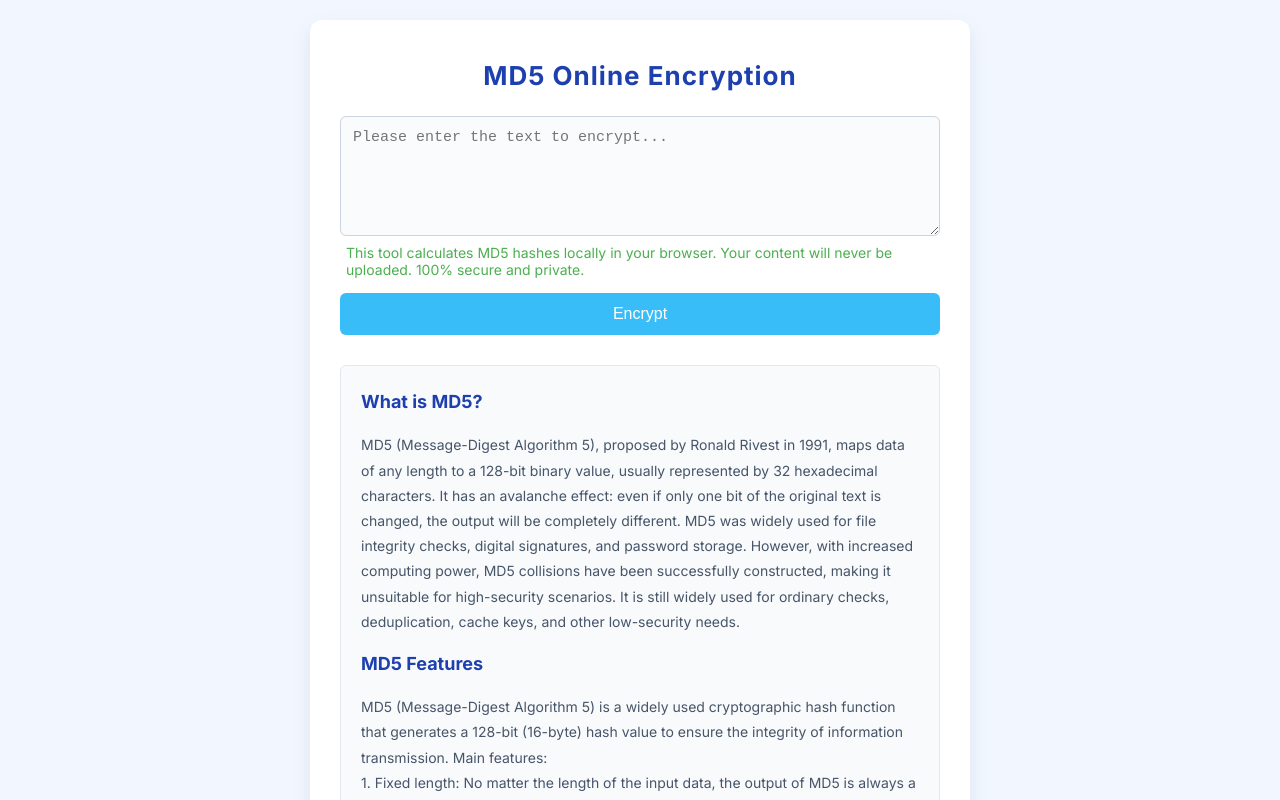
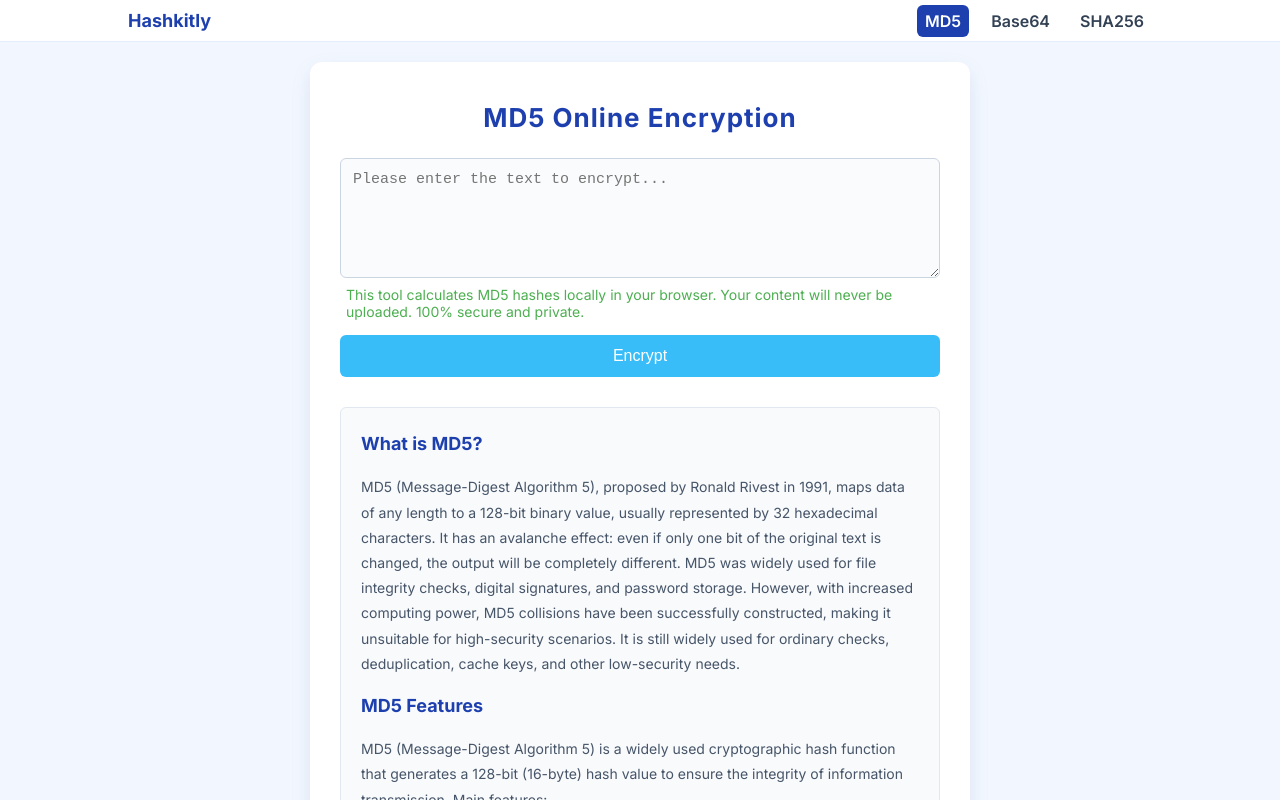
Before and after one commit to darren562/md5-tool, a Next.js app: page / in a window 1280 px wide. Shown: the top 800 px of the page. Built offline with nearby package versions, Linux system fonts and the light colour scheme.

Commit message:
add nav bar

```diff
--- /dev/null
+++ b/app/components/NavBar.tsx
@@ -0,0 +1,40 @@
+"use client";
+
+import Link from "next/link";
+import { usePathname } from "next/navigation";
+import { useState } from "react";
+
+export default function NavBar() {
+  const pathname = usePathname();
+  const [open, setOpen] = useState(false);
+
+  const isActive = (href: string) => (pathname === href ? "active" : "");
+
+  return (
+    <nav className="topnav">
+      <div className="nav-inner">
+        <Link href="/" className="logo">
+          Hashkitly
+        </Link>
+        <button
+          className="menu-btn"
+          aria-label="Toggle navigation"
+          onClick={() => setOpen((v) => !v)}
+        >
+          ☰
+        </button>
+        <div className={`nav-links ${open ? "open" : ""}`}>
+          <Link href="/" className={isActive("/")}>
+            MD5
+          </Link>
+          <Link href="/base64" className={isActive("/base64")}>
+            Base64
+          </Link>
+          <Link href="/sha256" className={isActive("/sha256")}>
+            SHA256
+          </Link>
+        </div>
+      </div>
+    </nav>
+  );
+}
--- a/app/globals.css
+++ b/app/globals.css
@@ -8,6 +8,70 @@ html, body {
   align-items: center;
   justify-content: center;
   margin: 0 auto;
+}
+
+/* Top navigation */
+.topnav {
+  position: sticky;
+  top: 0;
+  z-index: 1000;
+  background: #ffffffcc;
+  backdrop-filter: blur(6px);
+  border-bottom: 1px solid #e2e8f0;
+}
+.topnav .nav-inner {
+  max-width: 1024px;
+  margin: 0 auto;
+  display: flex;
+  align-items: center;
+  justify-content: space-between;
+  padding: 10px 16px;
+}
+.topnav .logo {
+  font-weight: 700;
+  color: #1e40af;
+  text-decoration: none;
+}
+.topnav .nav-links a {
+  margin-left: 14px;
+  color: #334155;
+  text-decoration: none;
+  padding: 6px 8px;
+  border-radius: 6px;
+}
+.topnav .nav-links a.active {
+  background: #1e40af;
+  color: #ffffff;
+}
+.topnav .nav-links a:hover {
+  background: #eef2ff;
+  color: #1e40af;
+}
+
+/* Mobile */
+.menu-btn {
+  display: none;
+  background: transparent;
+  border: none;
+  font-size: 20px;
+  cursor: pointer;
+}
+@media (max-width: 640px) {
+  .menu-btn { display: block; }
+  .topnav .nav-links {
+    position: absolute;
+    top: 52px;
+    right: 12px;
+    background: #fff;
+    border: 1px solid #e2e8f0;
+    border-radius: 8px;
+    padding: 8px;
+    display: none;
+    flex-direction: column;
+    box-shadow: 0 6px 18px rgba(0,0,0,0.08);
+  }
+  .topnav .nav-links.open { display: flex; }
+  .topnav .nav-links a { margin: 6px; }
 }
 .container {
   display: flex;
@@ -149,3 +213,41 @@ textarea:focus {
   font-size: 18px;
   color: #1e40af;
 }
+
+/* Top navigation */
+.topnav {
+  width: 100%;
+  background: #ffffff;
+  border-bottom: 1px solid #e6eefc;
+  position: sticky;
+  top: 0;
+  z-index: 40;
+}
+.nav-inner {
+  max-width: 1100px;
+  margin: 0 auto;
+  padding: 10px 20px;
+  display: flex;
+  align-items: center;
+  justify-content: space-between;
+}
+.topnav .logo {
+  font-weight: 700;
+  color: #1e40af;
+  text-decoration: none;
+  font-size: 18px;
+}
+.nav-links a {
+  margin-left: 18px;
+  color: #334155;
+  text-decoration: none;
+  font-weight: 600;
+}
+.nav-links a:hover {
+  color: #0ea5e9;
+}
+
+@media (max-width: 640px) {
+  .nav-links a { margin-left: 12px; font-size: 14px }
+  .nav-inner { padding: 10px 12px }
+}
--- a/app/layout.tsx
+++ b/app/layout.tsx
@@ -2,10 +2,12 @@ import type { Metadata } from "next";
 import { Inter } from "next/font/google";
 import "./globals.css";
 import Script from "next/script";
+import NavBar from "./components/NavBar";
 
 const inter = Inter({ subsets: ["latin"] });
 
 export const metadata: Metadata = {
+  metadataBase: new URL("https://www.hashkitly.com"),
   title: "Online MD5 Hash Generator & Text Encryption Tool | Free & Secure",
   description:
     "Free online MD5 hash generator for text encryption. Instant MD5 hash calculation in your browser with no data upload. Perfect for password hashing and text verification.",
@@ -43,6 +45,7 @@ export default function RootLayout({
   return (
     <html lang="en">
       <body className={inter.className}>
+        <NavBar />
         <Script
           src="https://www.googletagmanager.com/gtag/js?id=G-ZNY75458QL"
           strategy="afterInteractive"
```
